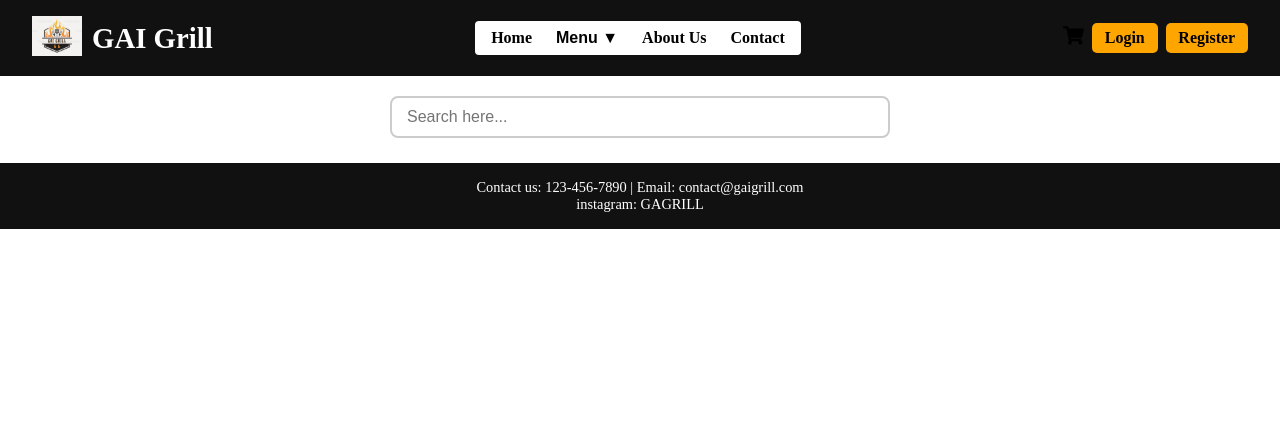
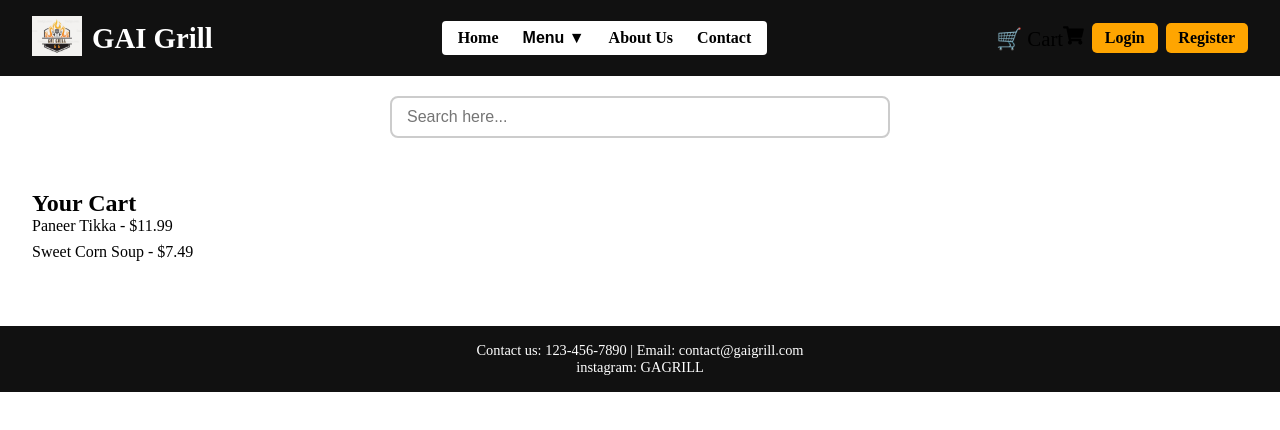
Before and after one commit to dayGreencoding/GaimRestaurantProject, a React (Vite) app: page /cart in a window 1280 px wide. Shown: the top 430 px of the page. Built offline with nearby package versions, Linux system fonts and the light colour scheme.

Commit message:
Cart issue fixed

```diff
--- a/src/App.jsx
+++ b/src/App.jsx
@@ -6,6 +6,7 @@ import MainContent from './Components/MainContent';
 import Footer from './Components/Footer';
 import MenuContent from './Components/MenuContent';
 import SearchBar from './Components/SearchBar';
+import Cart from './Components/Cart';
 import Login from './Components/Login';
 import Signup from './Components/Signup';
 import CustomerDashboard from './Components/CustomerDashboard';
@@ -40,6 +41,8 @@ function App() {
           <Route path="/tandoori-mains" element={<ScrollToSection />} />
           <Route path="/beverages" element={<ScrollToSection />} />
           <Route path="/sides" element={<ScrollToSection />} />
+          <Route path="/ice-creams" element={<ScrollToSection />} />
+          <Route path="/cart" element={<Cart />} />
           <Route path="/login" element={<Login />} />
           <Route path="/signup" element={<Signup />} />
           <Route path="/customer-dashboard" element={<CustomerDashboard />} />
--- /dev/null
+++ b/src/Components/Cart.jsx
@@ -0,0 +1,28 @@
+import React from 'react';
+
+const Cart = () => {
+  // Placeholder cart data
+  const cartItems = [
+    { id: 1, name: 'Paneer Tikka', price: 11.99 },
+    { id: 2, name: 'Sweet Corn Soup', price: 7.49 },
+  ];
+
+  return (
+    <div style={{ padding: '2rem' }}>
+      <h2>Your Cart</h2>
+      {cartItems.length === 0 ? (
+        <p>Your cart is empty.</p>
+      ) : (
+        <ul>
+          {cartItems.map((item) => (
+            <li key={item.id}>
+              {item.name} - ${item.price.toFixed(2)}
+            </li>
+          ))}
+        </ul>
+      )}
+    </div>
+  );
+};
+
+export default Cart;
--- a/src/Components/Header.jsx
+++ b/src/Components/Header.jsx
@@ -40,7 +40,7 @@ const Header = () => {
               <Link to="/tandoori-mains">Tandoori Mains & Sizzlers</Link>
               <Link to="/beverages">Beverages</Link>
               <Link to="/sides">Sides</Link>
-                 <Link to="/menu#ice-creams">Ice Creams</Link>
+                 <Link to="/ice-creams">Ice Creams</Link>
             </div>
         </div>
 
@@ -50,7 +50,8 @@ const Header = () => {
       </nav>
 
       <div className="header-right">
-        <Link to="/cart" className="cart-icon">
+        <Link to="/Cart" className="cart-icon">
+          🛒 Cart
           <FaShoppingCart />
         </Link>
 
```
